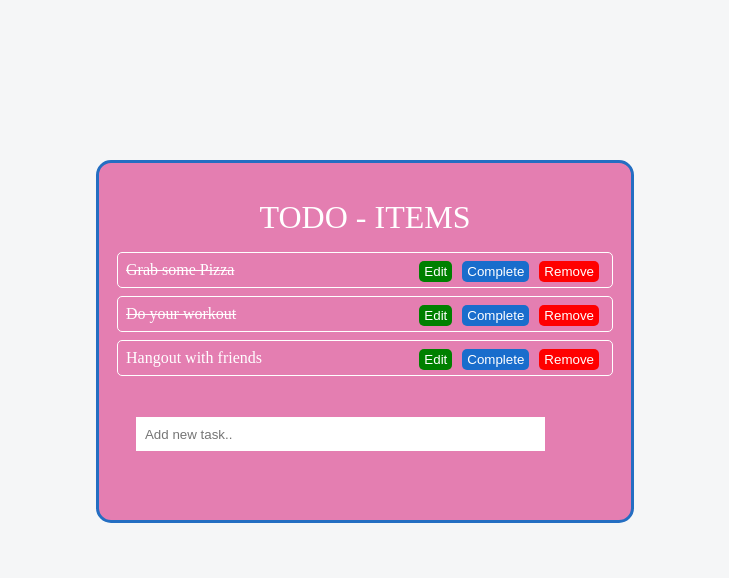
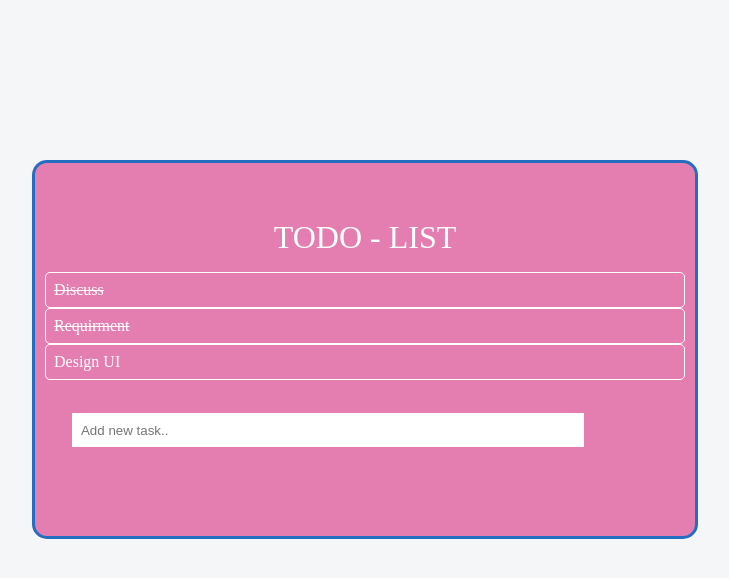
Before and after one commit to SophaKong/Todo-List, a React (Create React App) app: page / in a window 1280 px wide. Shown: the top 578 px of the page, without its empty margins (275-1004 px from the left). Built offline with nearby package versions, Linux system fonts and the light colour scheme.

Commit message:
2 files modified

```diff
--- a/src/components/Todo.css
+++ b/src/components/Todo.css
@@ -4,10 +4,10 @@ body {
 
 .todo-container {
   background: rgb(228, 126, 177);
-  width: 40vw;
+  width: 50vw;
   margin: 10em auto;
   border-radius: 15px;
-  padding: 20px 10px;
+  padding: 40px 10px;
   color: white;
   border: 3px solid rgb(36, 110, 194);
 }
@@ -35,7 +35,6 @@ body {
   font-size: 2em;
   text-align: center;
 }
-
 .create-task input[type='text'] {
   margin: 2.5em 2em;
   width: 80%;
@@ -43,3 +42,28 @@ body {
   border: none;
   padding: 0.7em;
 }
+
+.hide-button {
+  display: none;
+}
+.mydivouter {
+  position: relative;
+  /* background: #f90; */
+  /* width: 200px; */
+  /* height: 120px; */
+  margin: 0 auto;
+}
+.mydivoverlap {
+  position: relative;
+  z-index: 1;
+}
+.mybuttonoverlap {
+  position: absolute;
+  z-index: 2;
+  top: 44px;
+  display: none;
+  right: 3px;
+}
+.mydivouter:hover .mybuttonoverlap {
+  display: block;
+}
--- a/src/components/Todo.js
+++ b/src/components/Todo.js
@@ -4,18 +4,21 @@ import './Todo.css';
 function Task({ task, index, completeTask, removeTask, onEdit }) {
   return (
     <div
-      className="task"
+      className="task mydivouter"
       style={{ textDecoration: task.completed ? 'line-through' : '' }}
     >
       {task.title}
+    <div className="mybuttonoverlap">
+      <button onClick={() => completeTask(index)}>Complete</button>
       <button style={{ background: 'red' }} onClick={() => removeTask(index)}>
         Remove
       </button>
-      <button onClick={() => completeTask(index)}>Complete</button>
       <button onClick={() => onEdit(task)} style={{ background: 'green' }}>
         Edit
       </button>
+      </div>
     </div>
+
   );
 }
 
@@ -25,18 +28,18 @@ function Todo() {
   const [tasks, setTasks] = useState([
     {
       id: 1,
-      title: 'Grab some Pizza',
+      title: 'Discuss ',
       completed: true,
     },
     {
       id: 2,
-      title: 'Do your workout',
+      title: 'Requirment',
       completed: true,
     },
 
     {
       id: 3,
-      title: 'Hangout with friends',
+      title: 'Design UI',
       completed: false,
     },
   ]);
@@ -77,19 +80,18 @@ function Todo() {
       ];
       setTasks(newTasks);
     } else {
-      alert('Item is already exist!');
+      alert('Task is already exist!');
     }
   };
 
   const onEdit = (task) => {
     setValue(task.title);
     setSelectTodo(task);
-    // const task = newTasks.find((item) => item.index === index);
   };
 
   return (
     <div className="todo-container">
-      <div className="header">TODO - ITEMS</div>
+      <div className="header">TODO - LIST</div>
       <div className="tasks">
         {tasks.map((task, index) => (
           <Task
```
